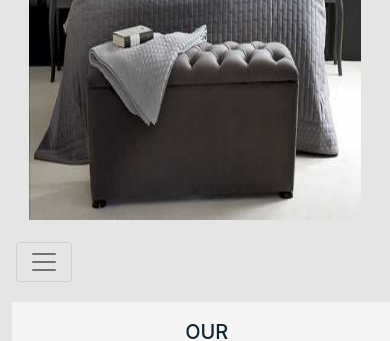
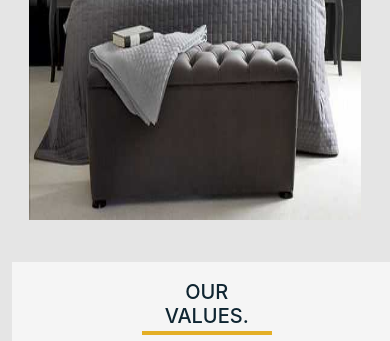
Before and after one commit to sprogrammer9/paragon, a plain HTML site: page about.html in a window 390 px wide. Shown: the part 507-848 px from the top of the page. Drawn offline with nearby package versions, Linux system fonts and the light colour scheme.

Commit message:
Update about.html
made changes to the hamburger menu

```diff
--- a/about.html
+++ b/about.html
@@ -61,9 +61,9 @@
 
     <!---------------Navigation for our values,......----------->
     <nav class="navbar navbar-expand-lg navbar-light">
-        <button type="button" class="navbar-toggler"  data-toggle="collapse" data-target="#menu" >
+<!--         <button type="button" class="navbar-toggler"  data-toggle="collapse" data-target="#menu" >
             <span class="navbar-toggler-icon"></span>
-        </button>
+        </button> -->
         <div class="collapse navbar-collapse" id="menu">
             <ul class="navbar-nav">
                 <li class="nav-item active">
```
